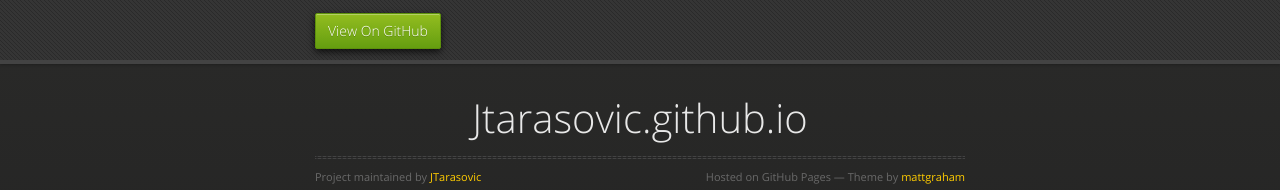
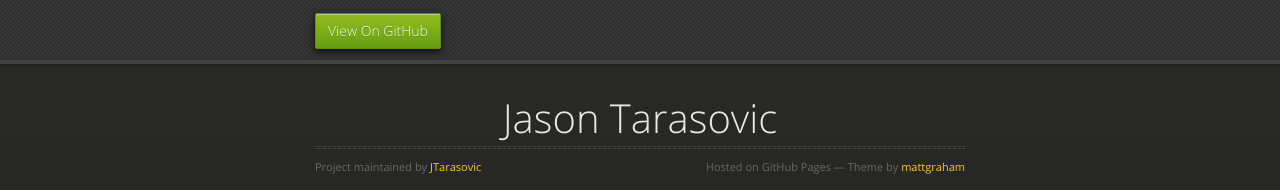
Before and after one commit to JTarasovic/JTarasovic.github.io, a plain HTML site: page index.html in a window 1280 px wide. Shown: the top 190 px of the page. Drawn offline with nearby package versions, Linux system fonts and the light colour scheme.

Commit message:
changed title

```diff
--- a/index.html
+++ b/index.html
@@ -28,8 +28,7 @@
 
       <section>
         <div id="title">
-          <h1>Jtarasovic.github.io</h1>
-          <p></p>
+          <h1>Jason Tarasovic</h1>
           <hr>
           <span class="credits left">Project maintained by <a href="https://github.com/JTarasovic">JTarasovic</a></span>
           <span class="credits right">Hosted on GitHub Pages &mdash; Theme by <a href="https://twitter.com/michigangraham">mattgraham</a></span>
```
